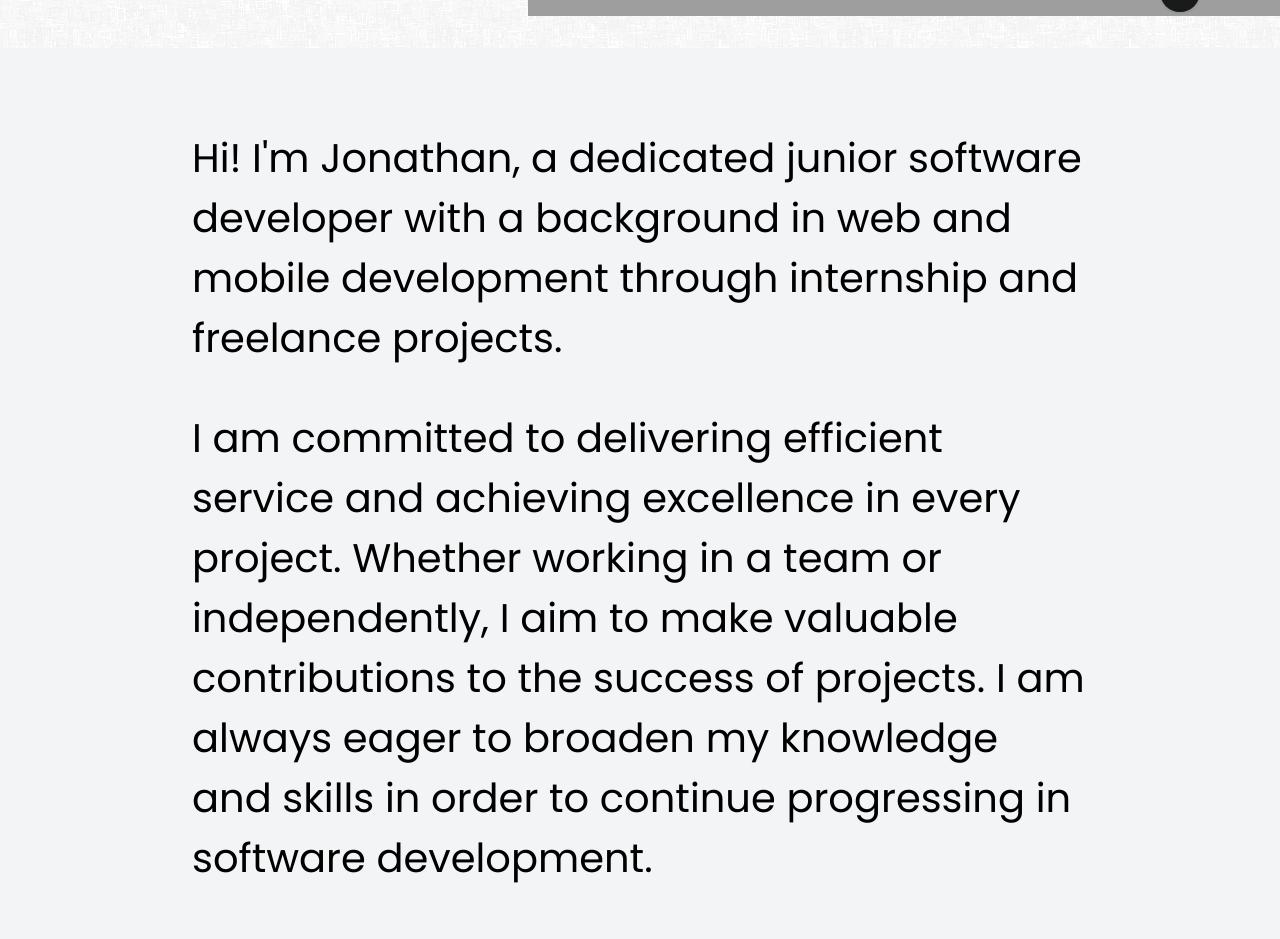
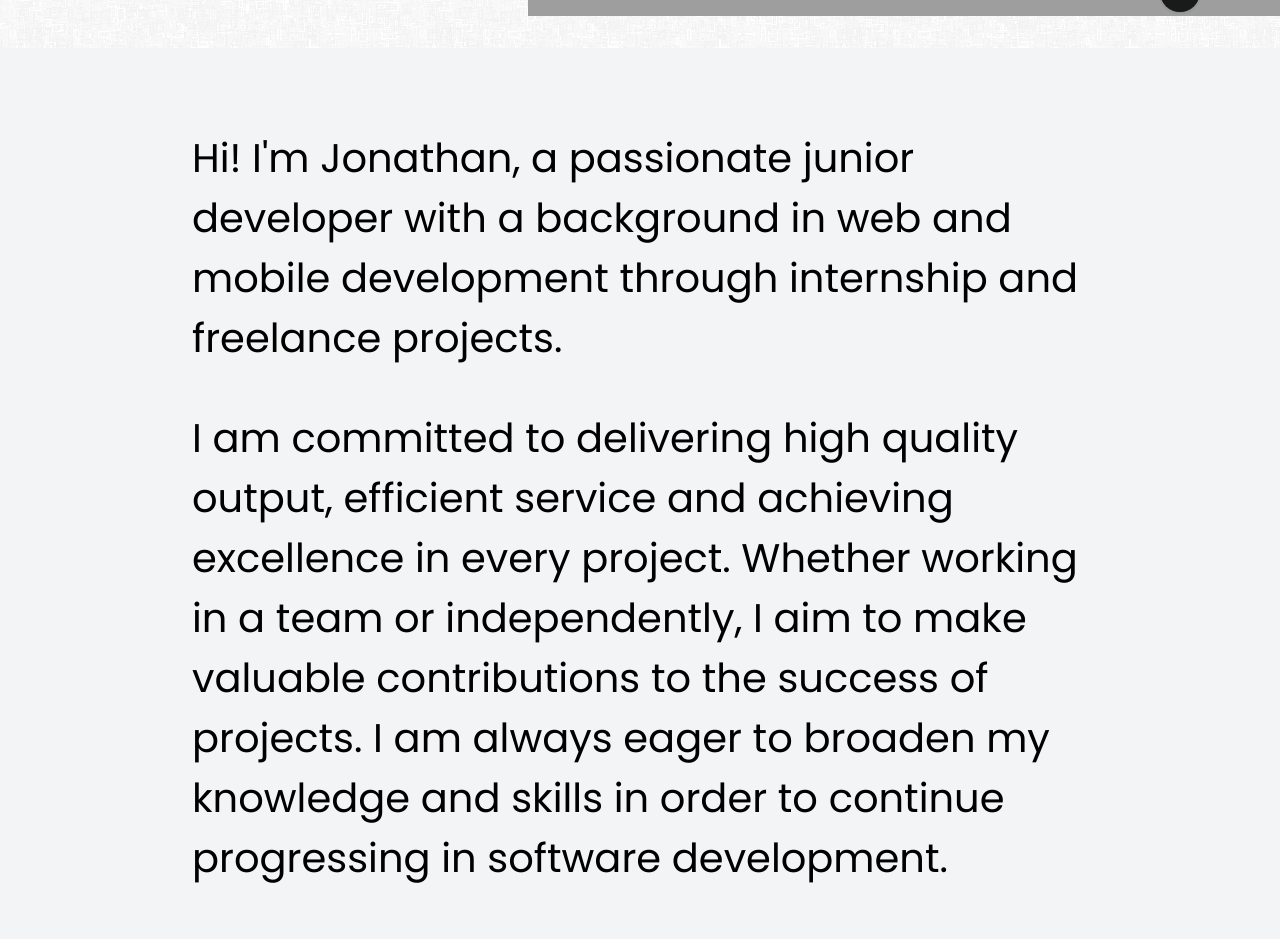
Before and after one commit to JonathanMoralde/portfolio-app, a Next.js app: page / in a window 1280 px wide. Shown: the part 740-1679 px from the top of the page. Built offline with nearby package versions, Linux system fonts and the light colour scheme; no server answers; the database is empty; grey boxes are pictures that could not be loaded.

Commit message:
changed some text in landing page

```diff
--- a/src/app/page.tsx
+++ b/src/app/page.tsx
@@ -17,7 +17,7 @@ export default function Home() {
           <div className="container px-4 pt-4 md:w-2/5  md:me-[-3.5rem] lg:me-[-10rem] text-center md:text-left ">
             <AnimateScroll>
               <h3 className="dark:text-white lg:text-4xl md:text-2xl text-xl font-semibold">
-                Software Developer
+                Full Stack Developer
               </h3>
             </AnimateScroll>
             <AnimateScroll>
@@ -35,20 +35,20 @@ export default function Home() {
           <article className="w-full">
             <AnimateScroll>
               <p className="mb-10 text-xl lg:text-[2.5rem] leading-normal">
-                Hi! I&apos;m Jonathan, a dedicated junior software developer
-                with a background in web and mobile development through
-                internship and freelance projects.
+                Hi! I&apos;m Jonathan, a passionate junior developer with a
+                background in web and mobile development through internship and
+                freelance projects.
               </p>
             </AnimateScroll>
 
             <AnimateScroll>
               <p className="mb-10 text-xl lg:text-[2.5rem] leading-normal">
-                I am committed to delivering efficient service and achieving
-                excellence in every project. Whether working in a team or
-                independently, I aim to make valuable contributions to the
-                success of projects. I am always eager to broaden my knowledge
-                and skills in order to continue progressing in software
-                development.
+                I am committed to delivering high quality output, efficient
+                service and achieving excellence in every project. Whether
+                working in a team or independently, I aim to make valuable
+                contributions to the success of projects. I am always eager to
+                broaden my knowledge and skills in order to continue progressing
+                in software development.
               </p>
             </AnimateScroll>
 
```
